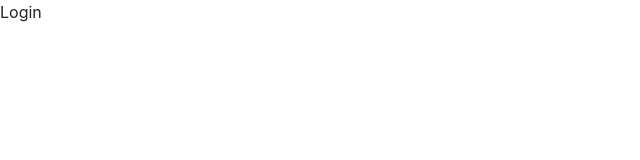
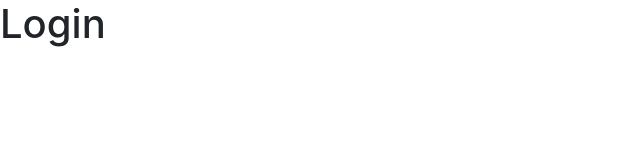
Before and after one commit to vpatrin/front-webpack-multiple-pages, a website built with webpack: page src/login/index.html in a window 1280 px wide. Shown: the whole page, without its empty margins (0-640 px from the left). Built offline with nearby package versions, Linux system fonts and the light colour scheme.

Commit message:
Add empty content

```diff
--- a/src/login/index.html
+++ b/src/login/index.html
@@ -8,6 +8,8 @@
     <title>Bar - Login</title>
   </head>
   <body>
-    Login
+    <form id="authentication">
+      <h1>Login</h1>
+    </form>
   </body>
 </html>
```
Also changed, not shown: src/bottles/index.html (+2 -1 lines).
